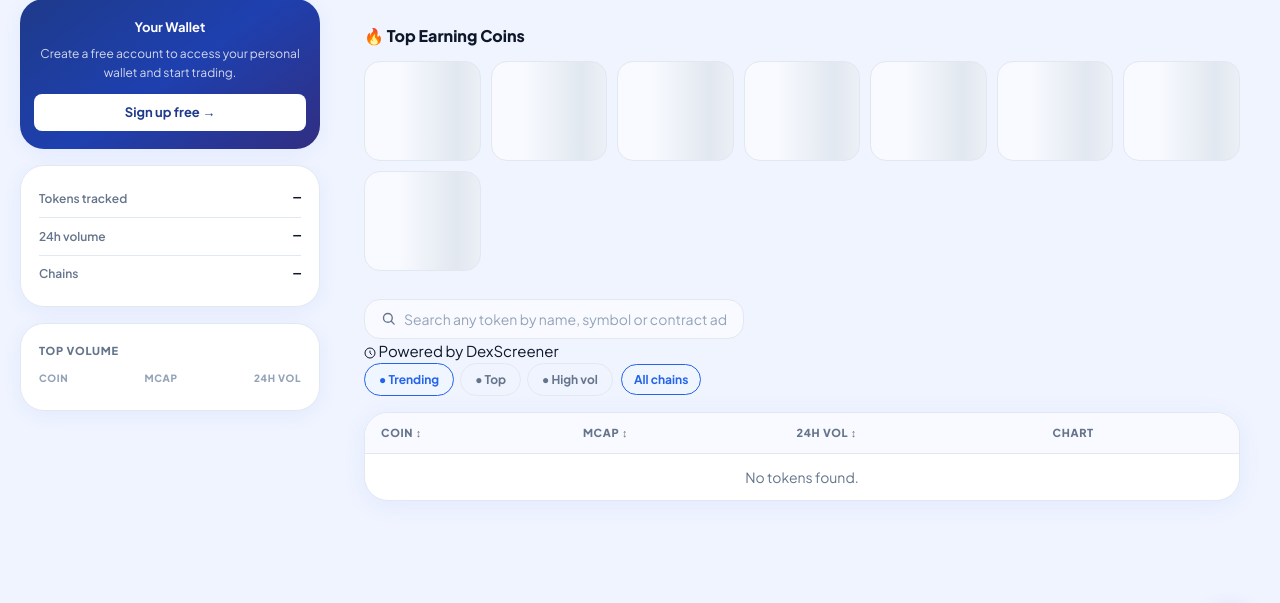
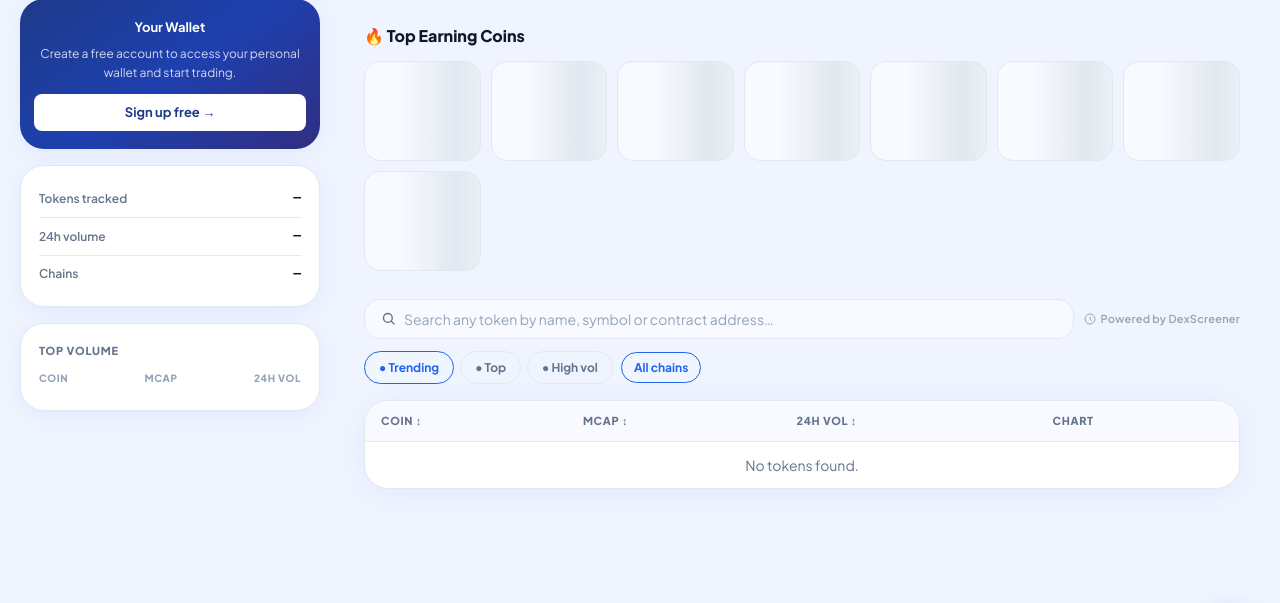
Before and after one commit to Dennis433/axion_lab, a Flask app: page / in a window 1280 px wide. Shown: the part 117-720 px from the top of the page. Run offline with Flask 3, Linux system fonts and the light colour scheme; data that the repository does not hold is empty.

Commit message:
Update search bar styles and add new classes

```diff
--- a/app/static/css/style.css
+++ b/app/static/css/style.css
@@ -484,7 +484,8 @@ a { text-decoration: none; color: inherit; }
   main { padding: 16px 14px 48px; }
   .topbar { padding: 0 12px; gap: 8px; }
   .top-nav { gap: 4px; flex-shrink: 0; }
-  .search-wrap { display: none; }
+  .topbar .search-wrap { display: none; }
+  .search-powered-by { display: none; }
   .tm-stat-grid { grid-template-columns: repeat(2, 1fr); }
   .swap-page { padding: 16px 12px 48px; }
   .admin-page { padding: 0 14px; }
@@ -600,6 +601,46 @@ a { text-decoration: none; color: inherit; }
   border: 1px solid var(--border);
 }
 @keyframes shimmer { 0% { background-position: 200% 0; } 100% { background-position: -200% 0; } }
+
+/* Search bar row */
+.search-bar-row {
+  display: flex;
+  align-items: center;
+  gap: 10px;
+  margin-bottom: 12px;
+}
+.search-bar-row .search-wrap {
+  flex: 1;
+  max-width: 100%;
+}
+.search-powered-by {
+  display: flex;
+  align-items: center;
+  gap: 5px;
+  font-size: 11px;
+  font-weight: 600;
+  color: var(--text4);
+  white-space: nowrap;
+  flex-shrink: 0;
+  letter-spacing: .02em;
+}
+.search-clear-btn {
+  display: flex;
+  align-items: center;
+  justify-content: center;
+  background: none;
+  border: none;
+  cursor: pointer;
+  color: var(--text3);
+  padding: 2px;
+  border-radius: 50%;
+  transition: color .15s, background .15s;
+  flex-shrink: 0;
+}
+.search-clear-btn:hover {
+  color: var(--text);
+  background: var(--border);
+}
 
 /* Filter bar */
 .filter-bar {
```
